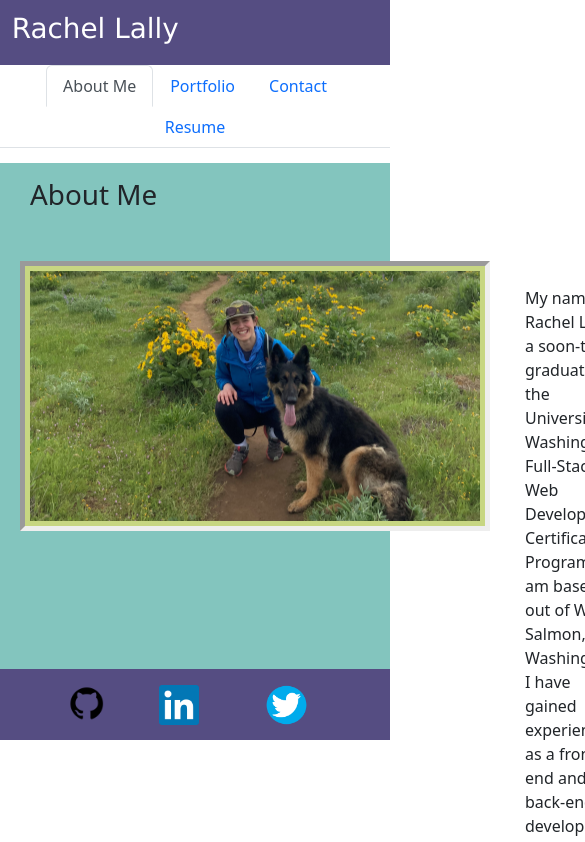
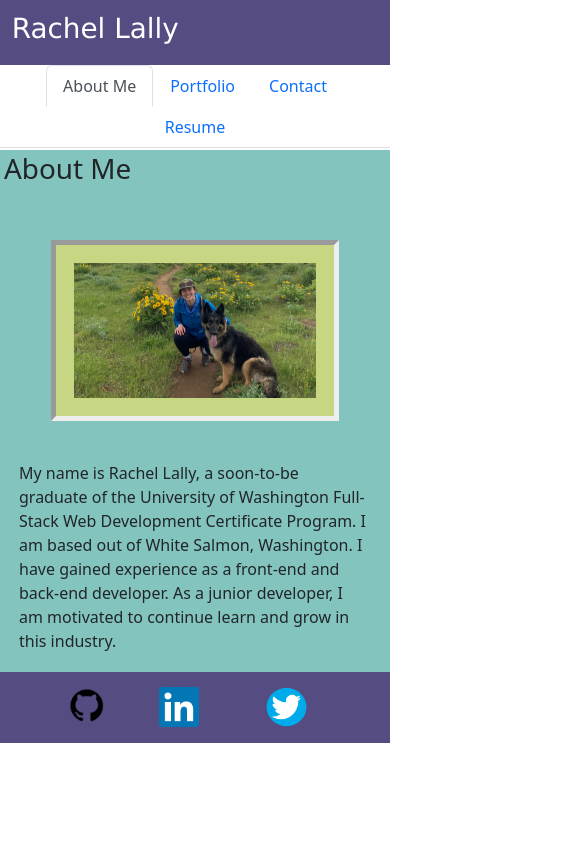
Before and after one commit to rachlally/react-portfolio-app, a React (Create React App) app: page / in a window 390 px wide. Shown: the top 842 px of the page, 585 px wide, since content can reach past the window. Built offline with nearby package versions, Linux system fonts and the light colour scheme.

Commit message:
about me page responsive

```diff
--- a/src/components/pages/AboutMe.js
+++ b/src/components/pages/AboutMe.js
@@ -4,11 +4,11 @@ import '../../styles/AboutMe.css';
 
 function AboutMe() {
     return (
-        <div className='aboutContainer justify-content-center'>
+        <div className='aboutContainer'>
             <h1 className="aboutText ">About Me</h1>
             <div className="about ">
                 <div>
-                    <Image className="aboutImg fluid" src={require(`../../assets/Rachel Lally.png`)} alt={`Rachel with her dog`} />
+                    <Image style={{width: '80%'}} className="aboutImg fluid" src={require(`../../assets/Rachel Lally.png`)} alt={`Rachel with her dog`} />
                 </div>
                 <div>
                     <p className="aboutText">My name is Rachel Lally, a soon-to-be graduate of the University of Washington Full-Stack Web Development Certificate Program.   I am based out of White Salmon, Washington. I have gained experience as a front-end and back-end developer.  As a junior developer, I am motivated to continue learn and grow in this industry.</p>
--- a/src/styles/AboutMe.css
+++ b/src/styles/AboutMe.css
@@ -1,15 +1,10 @@
-.aboutContainer {
-    height: 60vh
-}
-
-.aboutMe {
-
-    justify-content: center;
-    padding: 15px
-}
 
 .about {
     display: flex;
+    flex-direction: row;
+    justify-content: center;
+    flex-wrap: wrap;
+
     border-width: 5px;
     padding: 15px;
 
@@ -17,15 +12,16 @@
 }
 
 .aboutImg {
-    padding: 5px;
-    margin: 5px;
+    padding: 5%;
+    margin: 10%;
     border: inset 2px;
     border-width: 5px;
     background-color: rgb(199, 214, 130);
 }
 
 .aboutText {
-    padding: 15px;
-    margin: 15px;
+
+    padding: 2px;
+    margin: 2px;
 
 }
```
